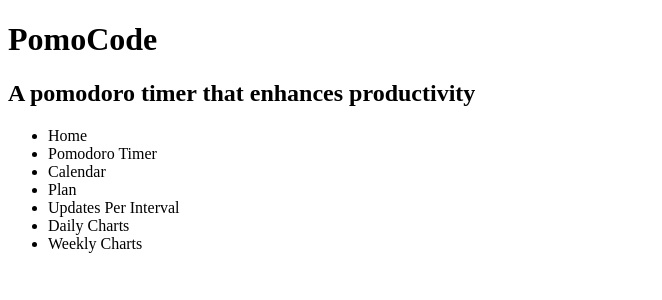
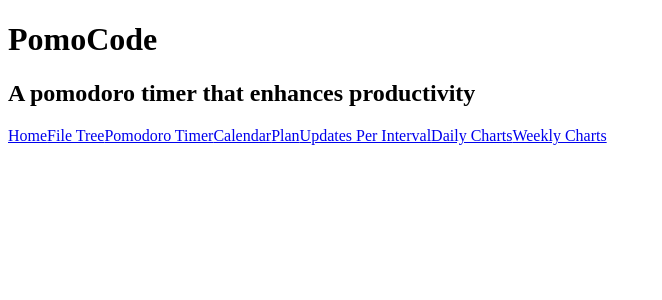
Before and after one commit to teamPERSEUS/Pomocode, a React app: page / in a window 1280 px wide. Shown: the top 300 px of the page, without its empty margins (0-662 px from the left). Built offline with nearby package versions, Linux system fonts and the light colour scheme; the HTML template or start-up script is replaced by a standard one.

Commit message:
installs reach router and one component tested

```diff
--- a/package.json
+++ b/package.json
@@ -27,6 +27,8 @@
   },
   "homepage": "https://github.com/fredricklou523/Pomocode#readme",
   "dependencies": {
+    "@reach/router": "^1.2.1",
+    "@types/reach__router": "^1.0.1",
     "babel": "^6.23.0",
     "babel-preset-env": "^1.7.0",
     "babel-preset-react": "^6.24.1",
--- a/src/index.jsx
+++ b/src/index.jsx
@@ -1,5 +1,7 @@
 import React from 'react';
 import ReactDOM from 'react-dom';
+import { Router, Link } from '@reach/router';
+import Timer from './presentational/Timer';
 import Test from './test';
 
 class App extends React.Component {
@@ -13,17 +15,19 @@ class App extends React.Component {
       <div className="header">
         <h1 className="logo">PomoCode</h1>
         <h2 className="description">A pomodoro timer that enhances productivity</h2>
-          <nav>
-            <ul className="pagesmenu">
-              <li>Home</li>
-              <li>Pomodoro Timer</li>
-              <li>Calendar</li>
-              <li>Plan</li>
-              <li>Updates Per Interval</li>
-              <li>Daily Charts</li>
-              <li>Weekly Charts</li>
-            </ul>
-          </nav>
+        <nav className="navBar">
+          <Link to="/dashboard">Home</Link>
+          <Link to="/fileTree">File Tree</Link>
+          <Link to="/timer">Pomodoro Timer</Link>
+          <Link to="/calender">Calendar</Link>
+          <Link to="/plan">Plan</Link>
+          <Link to="/intervalUpdates">Updates Per Interval</Link>
+          <Link to="/dailyCharts">Daily Charts</Link>
+          <Link to="/weeklyCharts">Weekly Charts</Link>
+        </nav>
+        <Router>
+          <Timer path="/timer" />
+        </Router>
       </div>
     );
   }
--- /dev/null
+++ b/src/presentational/Timer.jsx
@@ -0,0 +1,16 @@
+import React from 'react';
+
+class Timer extends React.Component {
+  constructor(props) {
+    super(props);
+    this.state = {};
+  }
+
+  render() {
+    return (
+      <div>TimerTest</div>
+    );
+  }
+}
+
+export default Timer;
```
Also changed, not shown: 1 other file (tests, documents, lock files or other folders).
